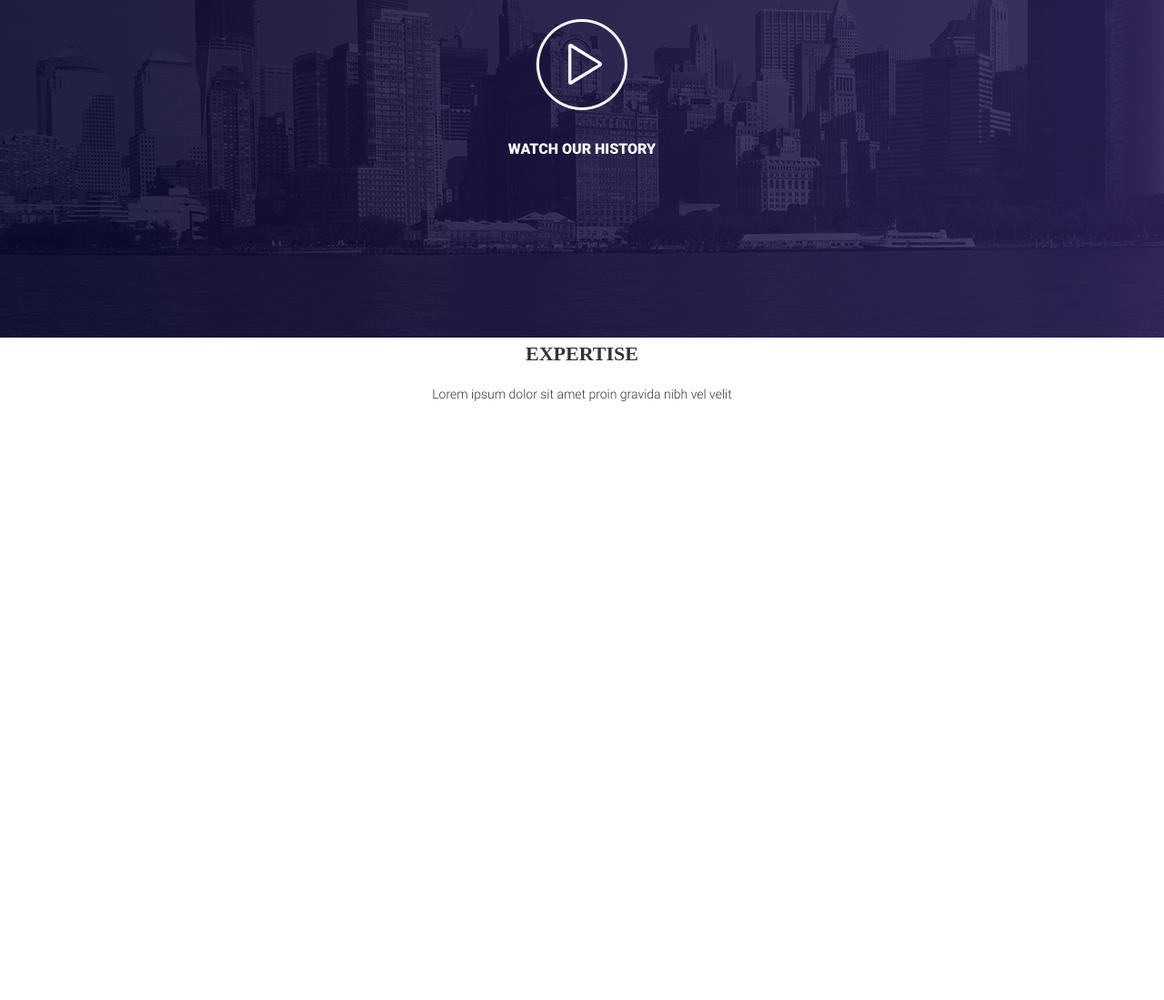
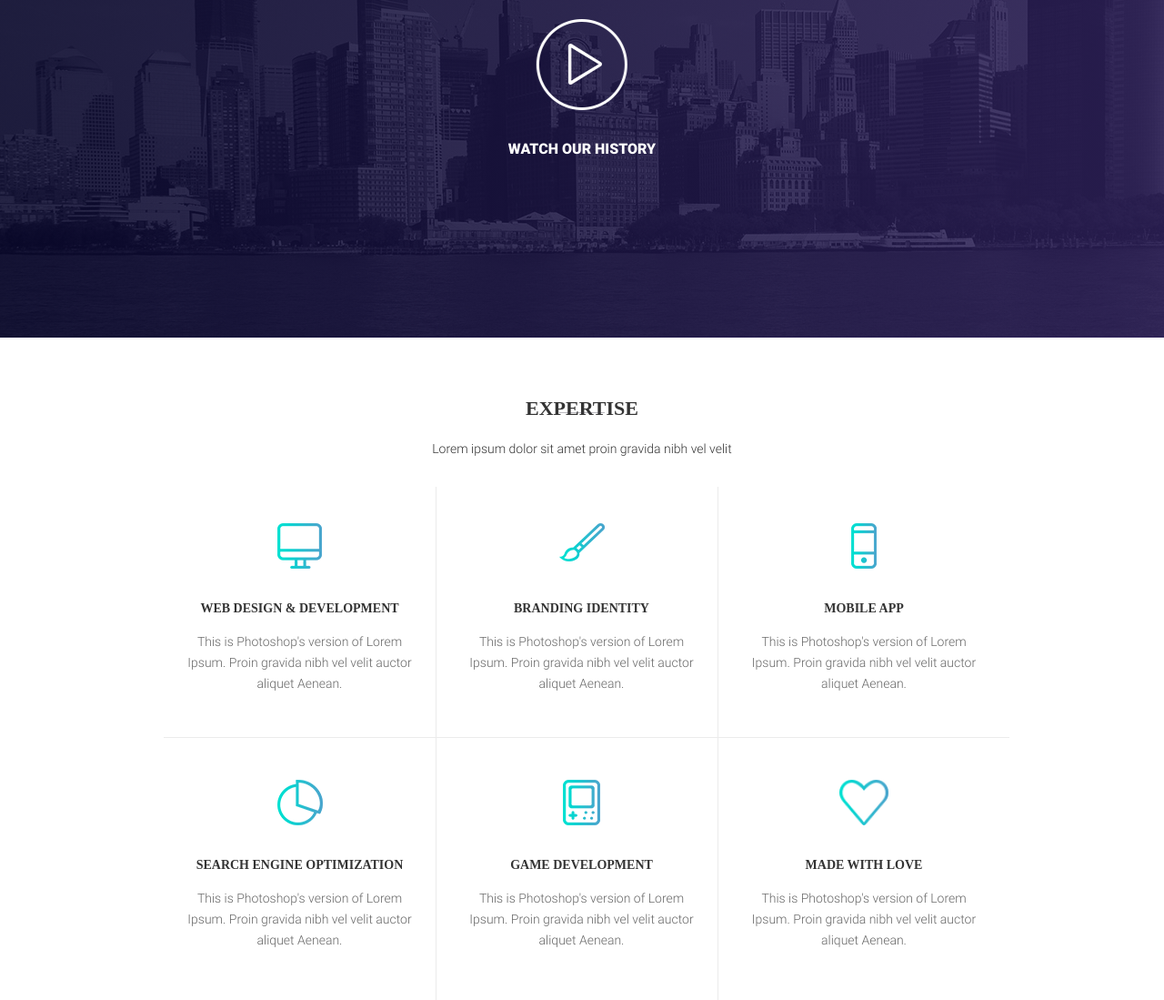
Before and after one commit to nmonastyrskyi/markup-test, a plain HTML site: page app/index.html in a window 1280 px wide. Shown: the part 1276-2375 px from the top of the page at 91% size. Before the commit the page ends 1735 px from the top, so only its background shows below. Drawn offline with Linux system fonts and the light colour scheme; a web font is replaced by a local one.

Commit message:
setrion expertise done

```diff
--- a/app/index.html
+++ b/app/index.html
@@ -93,6 +93,38 @@
         <div class="container">
                 <h2 class="title">EXPERTISE</h2>
                 <p class = "expertise-p">Lorem ipsum dolor sit amet proin gravida nibh vel velit</p>
+         <div class="expertise_block">
+         		  <div class="expertise_block_item">
+         		  	<img src="img/expertise/icon1.png" alt="">
+         		  	<h3 class="title">WEB DESIGN & DEVELOPMENT</h3>
+         		  	<p class = "block_item_p">This is Photoshop's version  of Lorem Ipsum. Proin gravida nibh vel velit auctor aliquet Aenean.</p>
+         		  </div>
+         			<div class="expertise_block_item">
+         				<img class = "brush" src="img/expertise/icon2.png" alt="">
+         				<h3 class="title">BRANDING IDENTITY</h3>
+         				<p class = "block_item_p">This is Photoshop's version  of Lorem Ipsum. Proin gravida nibh vel velit auctor aliquet Aenean.</p>
+         			</div>
+         			<div class="expertise_block_item">
+         				<img src="img/expertise/icon3.png" alt="">
+         				<h3 class="title">MOBILE APP</h3>
+         				<p class = "block_item_p">This is Photoshop's version  of Lorem Ipsum. Proin gravida nibh vel velit auctor aliquet Aenean.</p>
+         			</div>
+         			<div class="expertise_block_item">
+         				<img src="img/expertise/icon4.png" alt="">
+         				<h3 class="title">SEARCH ENGINE OPTIMIZATION</h3>
+         				<p class = "block_item_p">This is Photoshop's version  of Lorem Ipsum. Proin gravida nibh vel velit auctor aliquet Aenean.</p>
+         			</div>
+         			<div class="expertise_block_item">
+         				<img src="img/expertise/icon5.png" alt="">
+         				<h3 class="title">GAME DEVELOPMENT</h3>
+         				<p class = "block_item_p">This is Photoshop's version  of Lorem Ipsum. Proin gravida nibh vel velit auctor aliquet Aenean.</p>
+         			</div>
+         			<div class="expertise_block_item">
+         				<img src="img/expertise/icon6.png" alt="">
+         				<h3 class="title">MADE WITH LOVE</h3>
+         				<p class= "block_item_p">This is Photoshop's version  of Lorem Ipsum. Proin gravida nibh vel velit auctor aliquet Aenean.</p>
+         			</div>
+         </div>
         </div>
     </section>
     <link rel="stylesheet" href="css/main.min.css">
--- a/app/sass/main.sass
+++ b/app/sass/main.sass
@@ -171,11 +171,59 @@ p
 		font-family: "roboto-black"
 
 .expertise
+	position: relative
 	.title,.expertise-p
 		text-align: center
+	.title
+		margin-top: 60px
+
+	.expertise-p:after
+		content: ''
+		width: 50px
+		height: 1px
+		background-color: rgba(#413d4b, 0.35)
+		position: absolute
+		top: 82px
+		left: 50%
+		margin-left: -25px
 		// display: block
-
-
+	&_block
+		display: flex
+		flex-wrap: wrap
+		flex-direction: row
+		position: relative
+		justify-content: space-around
+		align-items: flex-start
+		margin-top: 30px
+		&_item
+			&:nth-child(3n)
+				border: none
+			display: block
+			padding-bottom: 40px
+			padding-top: 40px
+			text-align: center
+			flex-basis: 300px
+			border-right: 1px solid rgb(235, 235,235)
+			img
+				height: 50px
+			.brush
+				height: 42px
+				margin-bottom: 8px
+			.title
+				font-size: 14px
+				margin-top: 32px
+			.block_item_p
+				padding: 0 20px
+				color: rgba(#333, 0.75)
+				font-size: 14px
+.expertise_block_item:first-child::after
+	content: ''
+	background-color: rgb(235, 235,235)
+	width: 100%
+	height: 1px
+	top: 275px
+	position: absolute
+	display: block
 .img-responsive
 	display: block
 	max-width: 100%
```
Also changed, not shown: app/css/main.min.css.
